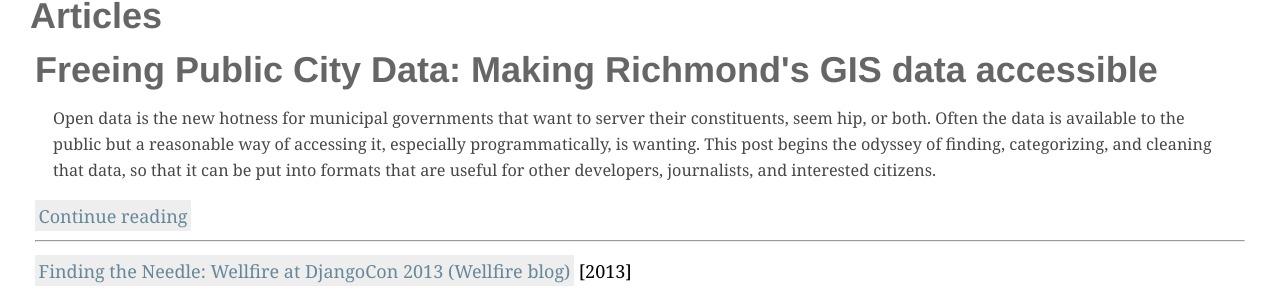
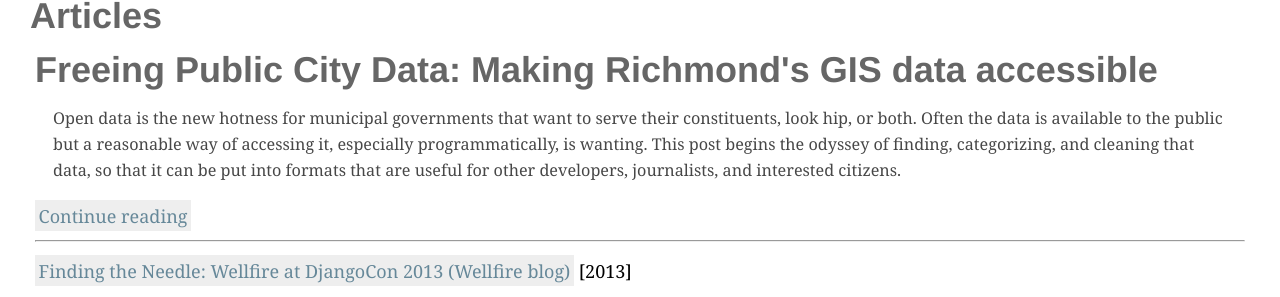
Before and after one commit to bennylope/bennylope.github.com, a Jekyll site: the page built from index.html, in a window 1280 px wide. Shown: the part 423-720 px from the top of the page. Built offline with Jekyll 4.4.1, drawn with Linux system fonts in a browser that asks for light colours; the list of posts is cut into pages by our own code.

Commit message:
Typo corrections

```diff
--- a/_posts/2013-11-25-richmond-gis.md
+++ b/_posts/2013-11-25-richmond-gis.md
@@ -8,7 +8,7 @@ soHelpful: true
 comments: true
 teaser: >
     Open data is the new hotness for municipal governments that want to
-    server their constituents, seem hip, or both. Often the data is
+    serve their constituents, look hip, or both. Often the data is
     available to the public but a reasonable way of accessing it, especially
     programmatically, is wanting. This post begins the odyssey of
     finding, categorizing, and cleaning that data, so that it can be put
```
